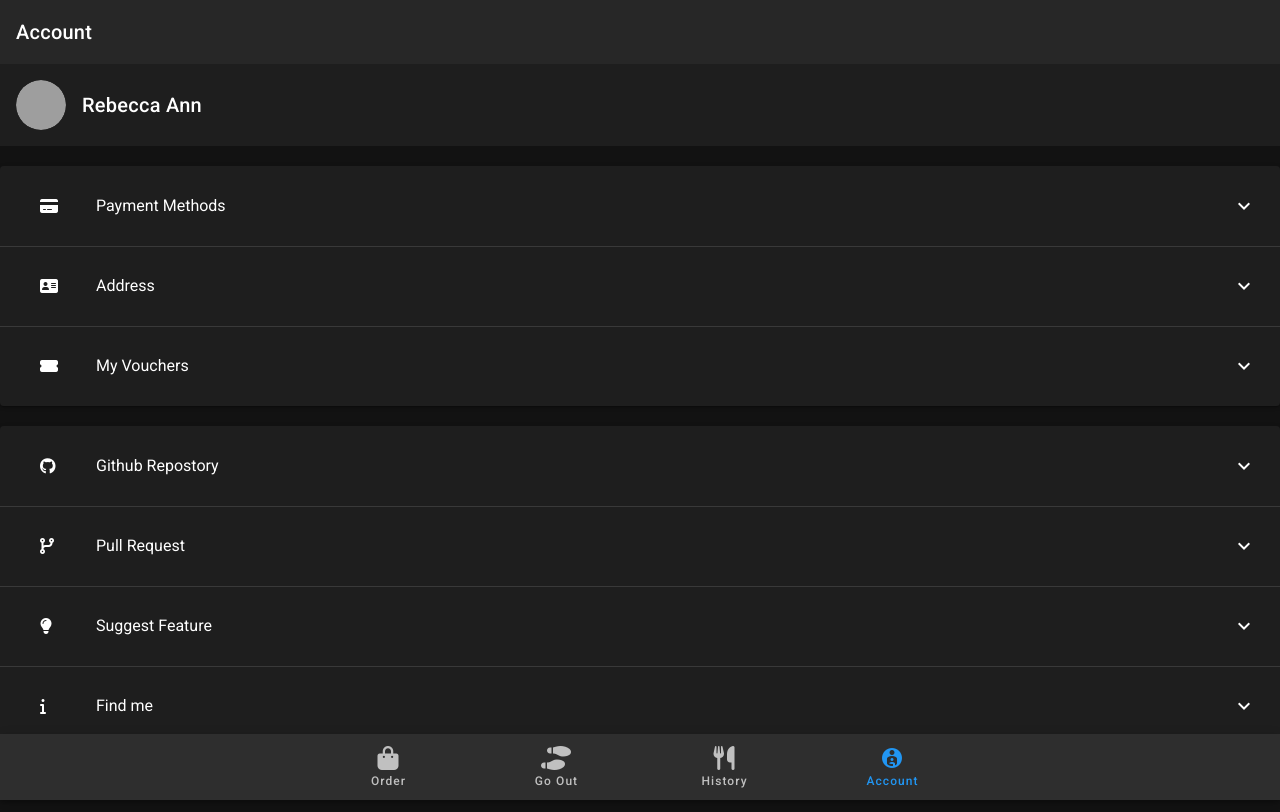
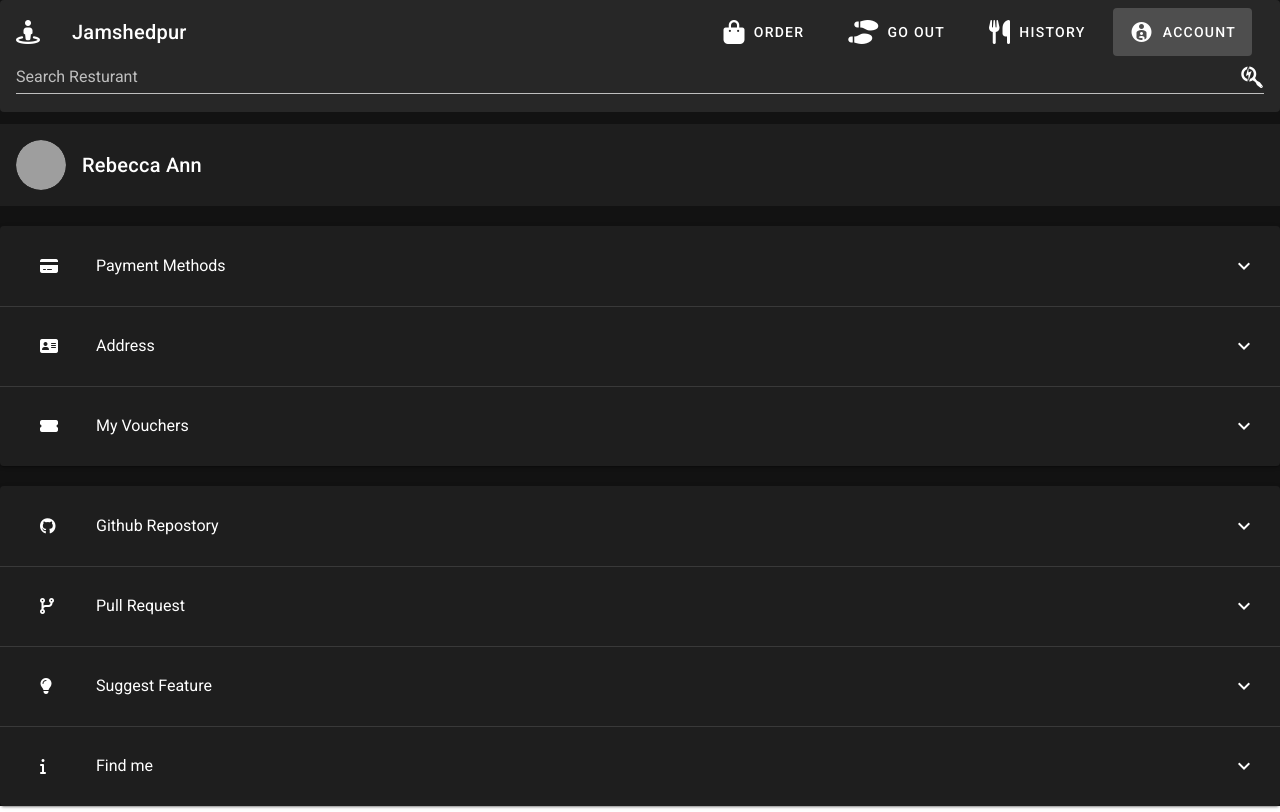
Before and after one commit to Shreyans13/Eats, a Vue app: page /#/account in a window 1280 px wide. Built offline with nearby package versions, Linux system fonts and the light colour scheme; grey boxes are pictures that could not be loaded.

Commit message:
Navigation fixed

```diff
--- a/src/App.vue
+++ b/src/App.vue
@@ -5,7 +5,7 @@
 			<router-view />
 		</v-main>
 
-		<bottom-nav v-if="toggleBottomBar" />
+		<bottom-nav v-if="toggleBottomBar" class="hidden-md-and-up" />
 	</v-app>
 </template>
 
@@ -13,16 +13,16 @@
 import BottomNav from "@/components/BottomNav.vue";
 import TopBar from "@/components/TopBar.vue";
 export default {
-	components: { BottomNav, TopBar },
+	components: {
+		BottomNav,
+		TopBar,
+	},
 	name: "App",
-	data: () => ({
-		// TopBarToggleTopBar: true,
-	}),
 	computed: {
 		toggleTopBar() {
 			if (
-				this.$route.name == "History" ||
-				this.$route.name == "Account" ||
+				// this.$route.name == "History" ||
+				// this.$route.name == "Account" ||
 				this.$route.name == "Menu" ||
 				this.$route.name == "BookResturant" ||
 				this.$route.name == "Summary" ||
--- a/src/components/TopBar.vue
+++ b/src/components/TopBar.vue
@@ -1,19 +1,52 @@
 <template>
 	<v-card>
-		<v-app-bar app dark fixed>
+		<v-app-bar app dark fixed flat>
 			<v-btn icon>
 				<v-icon>fas fa-street-view</v-icon>
 			</v-btn>
 
-			<!-- <v-app-bar-title>Jamshedpur</v-app-bar-title> -->
 			<v-toolbar-title class="text-h6"> Jamshedpur </v-toolbar-title>
+			<v-spacer />
+			<v-btn
+				class="py-3 mr-3 hidden-md-and-down"
+				text
+				v-for="(link, i) in bottomLink"
+				:key="i"
+				:to="link.to"
+				@click="navigate($event, link)"
+				style="height: max-content"
+			>
+				<v-icon class="pr-2">{{ link.icon }}</v-icon>
+				<span>{{ link.text }}</span>
+			</v-btn>
 
 			<template v-slot:extension>
-				<p>ABC`</p>
-				<p>def</p>
-				<p>GHI</p>
-				<p>jkl</p>
+				<v-text-field
+					label="Search Resturant"
+					append-icon="fab fa-searchengin"
+				></v-text-field>
 			</template>
 		</v-app-bar>
 	</v-card>
 </template>
+
+<script>
+import { mapGetters } from "vuex";
+
+export default {
+	name: "TopBar",
+	data: () => ({
+		// activeBtn: "/",
+	}),
+	computed: {
+		...mapGetters(["bottomLink"]),
+	},
+	methods: {
+		navigate(event, link) {
+			// event.stopPropogation();
+			if (link.to || !link.href) return;
+			this.$vuetify.goTo(link.href);
+		},
+	},
+};
+</script>
--- a/src/views/Account.vue
+++ b/src/views/Account.vue
@@ -1,11 +1,6 @@
 <template>
 	<div>
-		<v-app-bar flat app dark fixed>
-			<v-toolbar-title class="text-h6">
-				Account
-			</v-toolbar-title>
-		</v-app-bar>
-		<v-list>
+		<v-list class="mt-3">
 			<v-list-item>
 				<v-list-item-avatar size="50">
 					<v-img :src="getUser.img"></v-img>
```
